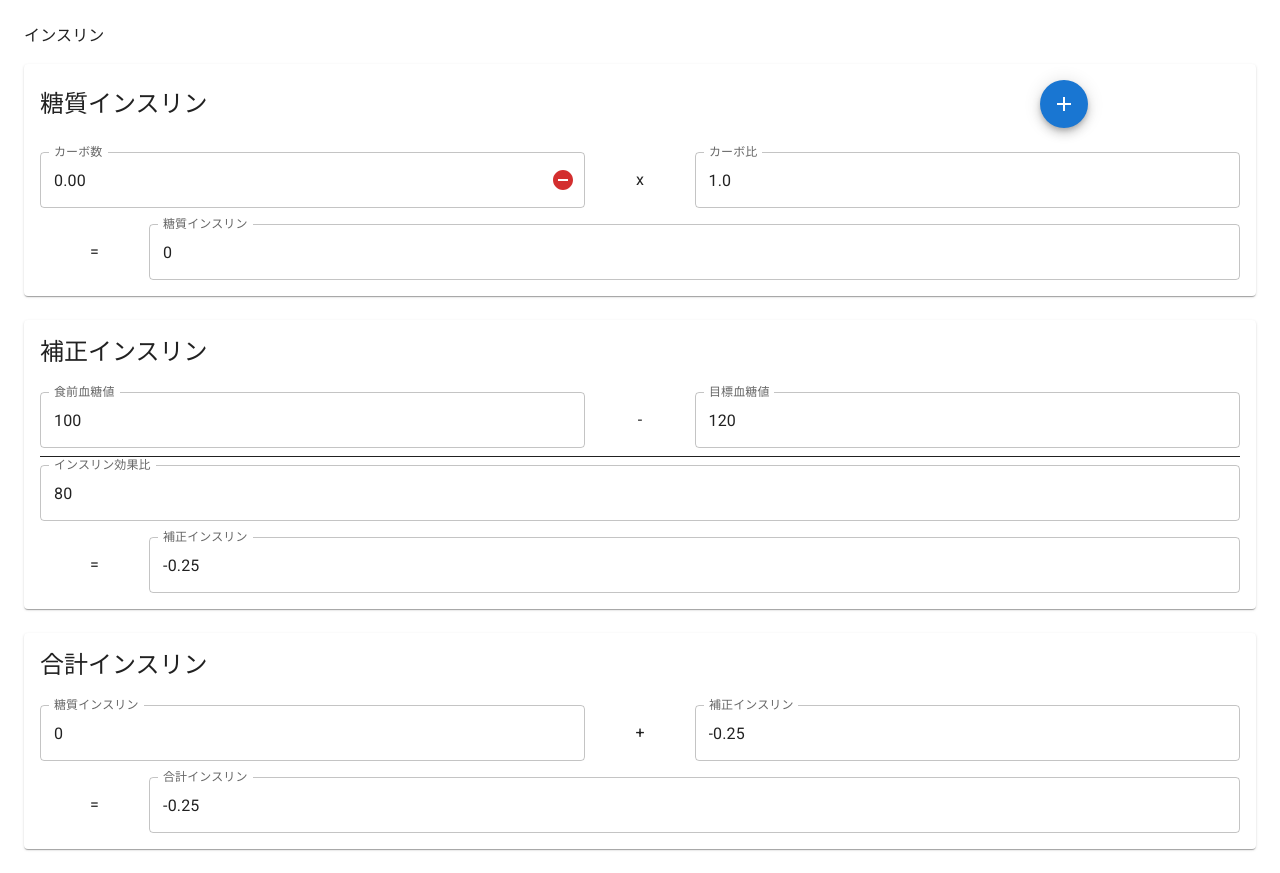
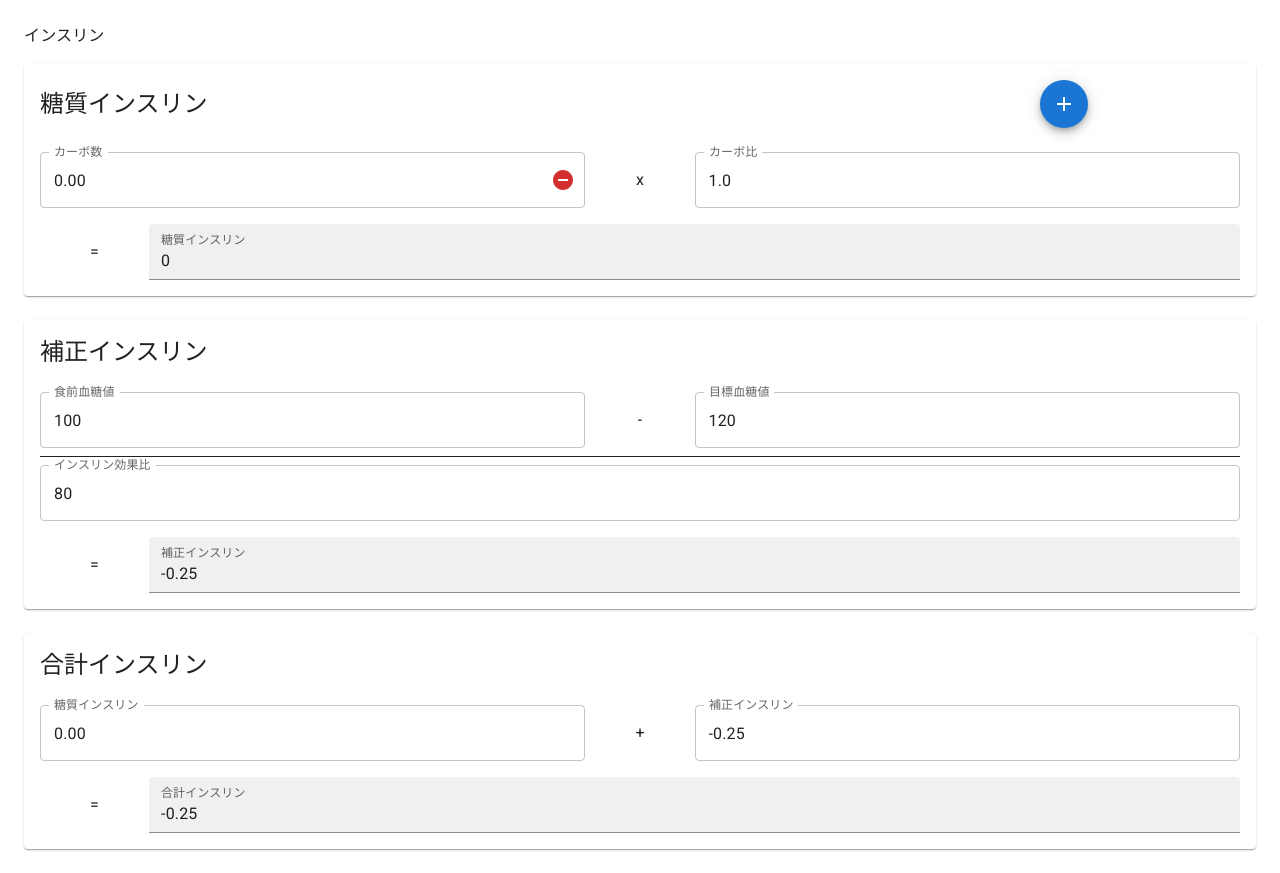
Before and after one commit to matono/InsulinCalc, a React (Create React App) app in the folder webapp/: page / in a window 1280 px wide. Built offline with nearby package versions, Linux system fonts and the light colour scheme.

Commit message:
modify to enable to edit carbInsulin and correctionBolus(#8)

```diff
--- a/webapp/src/pages/Home.tsx
+++ b/webapp/src/pages/Home.tsx
@@ -49,7 +49,6 @@ const plusHour = new Date(today.setHours(today.getHours() + 1));
 
 const Round = (value: number, base: number) => {
   const pow = (10 ** base);
-  console.log(value, pow)
   return Math.round(value * pow) / pow;
 }
 
@@ -183,9 +182,6 @@ const Home: React.FC = () => {
                                   inputMode: 'decimal',
                                   pattern: '[0-9].*'
                                 }}
-                                onFocus={event => {
-                                  event.target.select();
-                                }}
                                 onValueChange={(values, sourceInfo) => {
                                   changeMealCarbs(index, values.floatValue as number)
                                 }}
@@ -201,6 +197,9 @@ const Home: React.FC = () => {
                                         <RemoveCircle />
                                       </IconButton>
                                     </InputAdornment>
+                                }}
+                                onFocus={event => {
+                                  event.target.select();
                                 }}
                                 customInput={TextField}
                                 label="カーボ数"
@@ -235,14 +234,14 @@ const Home: React.FC = () => {
                         inputMode: 'decimal',
                         pattern: '[0-9].*'
                       }}
-                      onFocus={event => {
-                        event.target.select();
-                      }}
                       onValueChange={(values, sourceInfo) => {
                         setInsVars({
                           ...insVars,
                           insulinToCarbRatio: values.floatValue as number,
                         });
+                      }}
+                      onFocus={event => {
+                        event.target.select();
                       }}
                       customInput={TextField}
                       label="カーボ比"
@@ -271,7 +270,7 @@ const Home: React.FC = () => {
                       type="text"
                       customInput={TextField}
                       label="糖質インスリン"
-                      variant="outlined"
+                      variant="filled"
                       fullWidth
                         />
                   </Grid>
@@ -307,14 +306,14 @@ const Home: React.FC = () => {
                             inputMode: 'numeric',
                             pattern: '[0-9]*'
                           }}
-                          onFocus={event => {
-                            event.target.select();
-                          }}
                           onValueChange={(values, sourceInfo) => {
                             setInsVars({
                               ...insVars,
                               currentBGL: values.floatValue as number,
                             });
+                          }}
+                          onFocus={event => {
+                            event.target.select();
                           }}
                           customInput={TextField}
                           label="食前血糖値"
@@ -343,14 +342,14 @@ const Home: React.FC = () => {
                             inputMode: 'numeric',
                             pattern: '[0-9]*'
                           }}
-                          onFocus={event => {
-                            event.target.select();
-                          }}
                           onValueChange={(values, sourceInfo) => {
                             setInsVars({
                               ...insVars,
                               targetBGL: values.floatValue as number,
                             });
+                          }}
+                          onFocus={event => {
+                            event.target.select();
                           }}
                           customInput={TextField}
                           label="目標血糖値"
@@ -381,14 +380,14 @@ const Home: React.FC = () => {
                         inputMode: 'numeric',
                         pattern: '[0-9]*'
                       }}
-                      onFocus={event => {
-                        event.target.select();
-                      }}
                       onValueChange={(values, sourceInfo) => {
                         setInsVars({
                           ...insVars,
                           insulinSensitivityFactor: values.floatValue as number,
                         });
+                      }}
+                      onFocus={event => {
+                        event.target.select();
                       }}
                       customInput={TextField}
                       label="インスリン効果比"
@@ -421,7 +420,7 @@ const Home: React.FC = () => {
                       type="text"
                       customInput={TextField}
                       label="補正インスリン"
-                      variant="outlined"
+                      variant="filled"
                       fullWidth
                         />
                   </Grid>
@@ -444,7 +443,22 @@ const Home: React.FC = () => {
                     <NumericFormat
                       id="carb_insulin2"
                       value={insVars.carbInsulin}
-                      inputProps={{ readOnly: true }}
+                      valueIsNumericString={true}
+                      decimalSeparator="."
+                      thousandSeparator=","
+                      allowNegative={false}
+                      decimalScale={2}
+                      fixedDecimalScale
+                      inputProps={{
+                        inputMode: 'decimal',
+                        pattern: '[0-9].*'
+                      }}
+                      onValueChange={(values, sourceInfo) => {
+                        setInsVars({
+                          ...insVars,
+                          carbInsulin: values.floatValue as number,
+                        });
+                      }}
                       onFocus={event => {
                         event.target.select();
                       }}
@@ -466,7 +480,21 @@ const Home: React.FC = () => {
                     <NumericFormat
                       id="correction_bolus_insulin2"
                       value={insVars.correctionBolusInsulin}
-                      inputProps={{ readOnly: true }}
+                      decimalSeparator="."
+                      thousandSeparator=","
+                      allowNegative={true}
+                      decimalScale={2}
+                      fixedDecimalScale
+                      inputProps={{
+                        inputMode: 'decimal',
+                        pattern: '[0-9].*'
+                      }}
+                      onValueChange={(values, sourceInfo) => {
+                        setInsVars({
+                          ...insVars,
+                          correctionBolusInsulin: values.floatValue as number,
+                        });
+                      }}
                       onFocus={event => {
                         event.target.select();
                       }}
@@ -502,7 +530,7 @@ const Home: React.FC = () => {
                       type="text"
                       customInput={TextField}
                       label="合計インスリン"
-                      variant="outlined"
+                      variant="filled"
                       fullWidth
                         />
                   </Grid>
```
